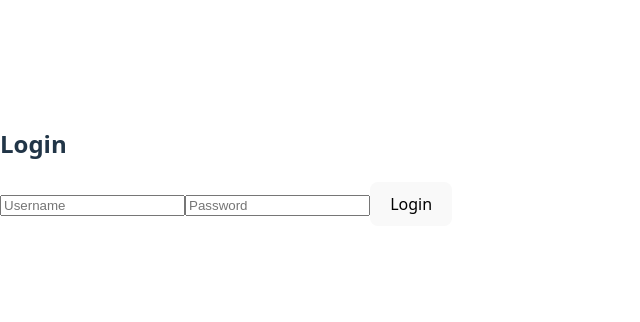
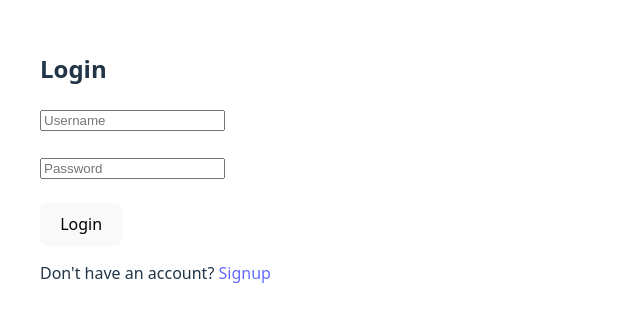
Before and after one commit to chaithanya-21/Appl.AI, a React (Vite) app: page /login in a window 1280 px wide. Shown: the part 234-556 px from the top of the page, without its empty margins (0-640 px from the left). Built offline with nearby package versions, Linux system fonts and the light colour scheme; no server answers.

Commit message:
Update Login.jsx

```diff
--- a/src/pages/Login.jsx
+++ b/src/pages/Login.jsx
@@ -1,5 +1,5 @@
 import { useState } from "react";
-import { useNavigate } from "react-router-dom";
+import { useNavigate, Link } from "react-router-dom";
 
 export default function Login() {
   const [form, setForm] = useState({
@@ -26,20 +26,24 @@ export default function Login() {
 
     if (data.token) {
       localStorage.setItem("token", data.token);
-      navigate("/home");
+      navigate("/");
     } else {
       alert(data.message);
     }
   };
 
   return (
-    <div>
+    <div style={{ padding: "40px" }}>
       <h2>Login</h2>
       <form onSubmit={handleSubmit}>
-        <input name="username" placeholder="Username" onChange={handleChange} required />
-        <input type="password" name="password" placeholder="Password" onChange={handleChange} required />
+        <input name="username" placeholder="Username" onChange={handleChange} required /><br /><br />
+        <input type="password" name="password" placeholder="Password" onChange={handleChange} required /><br /><br />
         <button type="submit">Login</button>
       </form>
+
+      <p style={{ marginTop: "15px" }}>
+        Don't have an account? <Link to="/signup">Signup</Link>
+      </p>
     </div>
   );
 }
```
